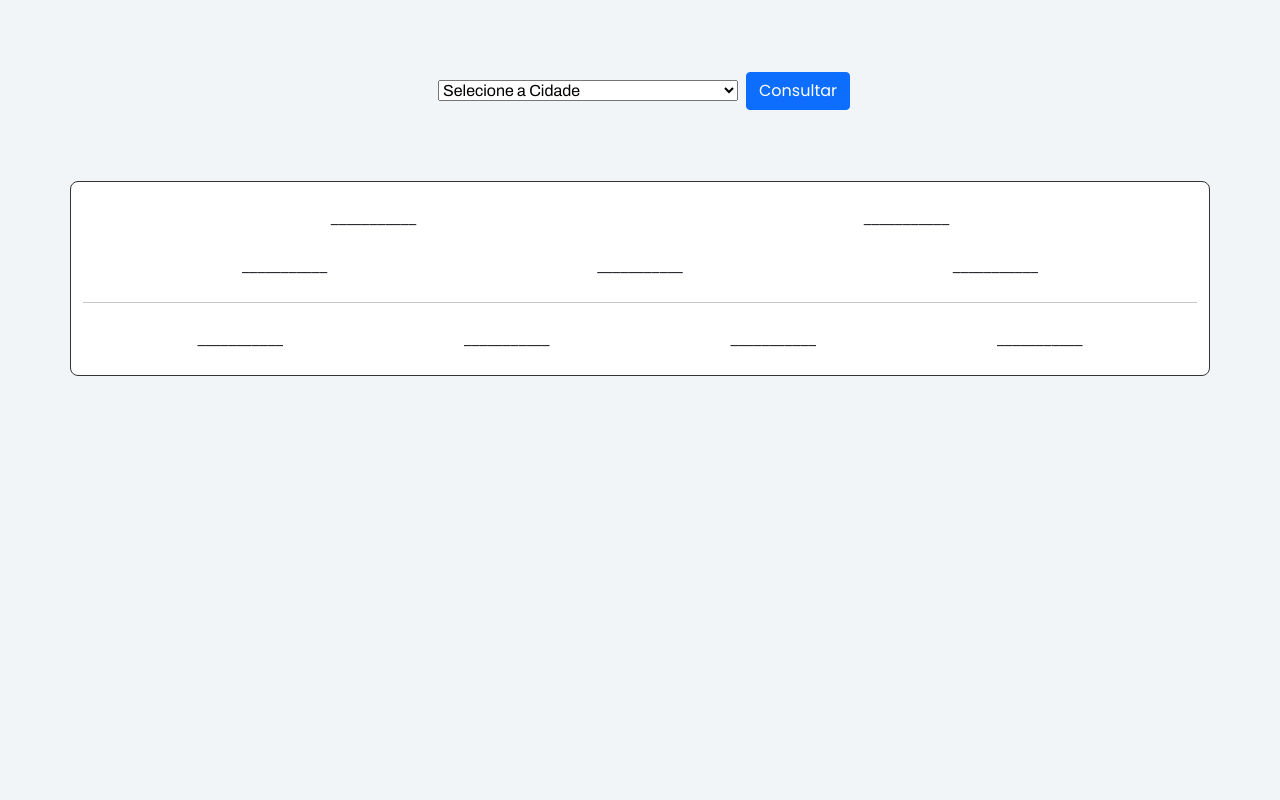
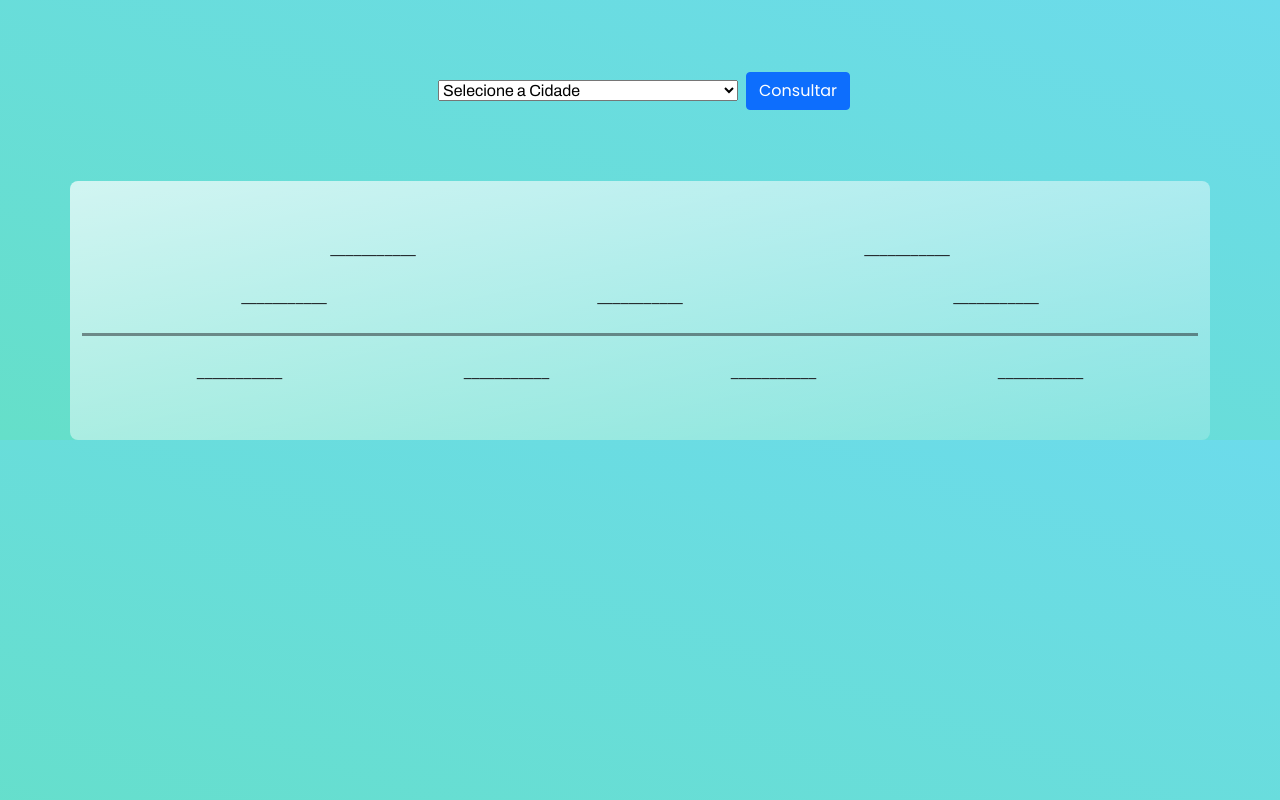
Before and after one commit to viniciuspadovam/Consuming-APIs, a website: page index.html in a window 1280 px wide. Drawn offline with nearby package versions, Linux system fonts and the light colour scheme.

Commit message:
Changing the bg colors

```diff
--- a/css/styles.css
+++ b/css/styles.css
@@ -1,13 +1,18 @@
 body {
-    background: #f1f5f8 !important;
+  background: linear-gradient(to right top, #65dfc9, #6cdbeb) !important;
 }
-select, body {
-    font-family: 'Archivo', sans-serif !important;
+select,
+body {
+  font-family: "Archivo", sans-serif !important;
 }
 .container {
-    background: #fff;
-    border: 1px solid #333;
+  background: linear-gradient(
+    to right bottom,
+    rgba(255, 255, 255, 0.7),
+    rgba(255, 255, 255, 0.2)
+  );
   border-radius: 8px;
+  padding: 2rem;
 }
 .form-region-container {
   width: 100%;
@@ -21,8 +26,12 @@ select {
   width: 300px;
 }
 button {
-    font-family: 'Poppins', sans-serif !important;
+  font-family: "Poppins", sans-serif !important;
 }
-.btn-indigo{
-    background: #8540F5 !important;
+hr:not([size]) {
+  height: 3px !important;
 }
+hr {
+  background: #333;
+  opacity: 0.5 !important;
+}
```
Lines whose indentation alone changed are shown as unchanged.
